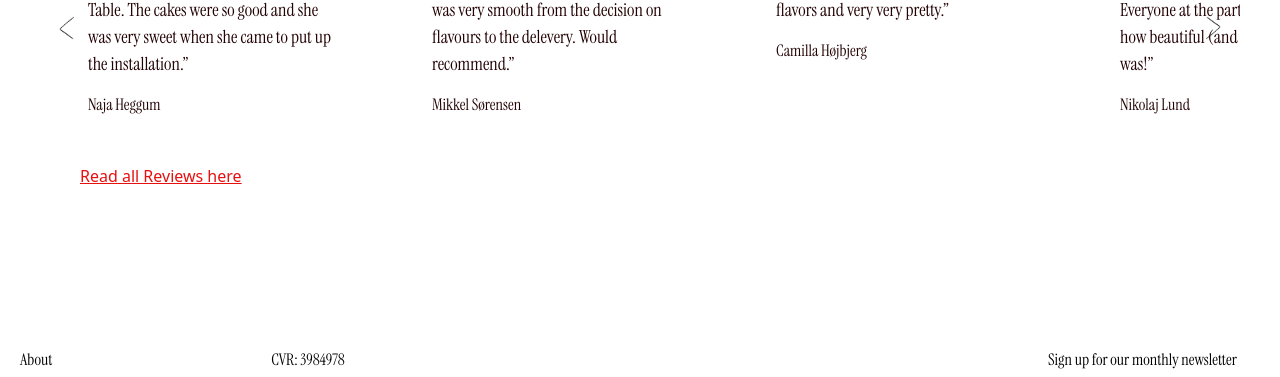
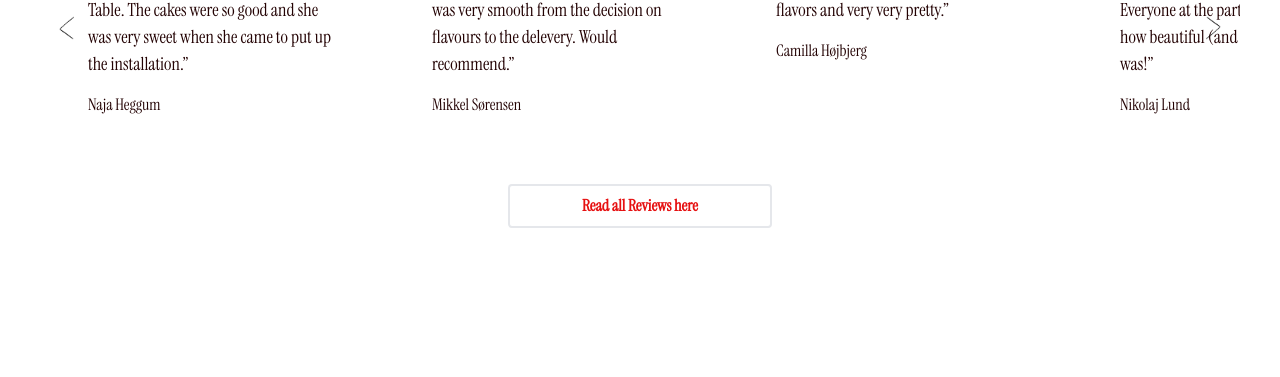
Before and after one commit to annikenB/Klarastablee, an Astro site: page / in a window 1280 px wide. Shown: the part 2290-2667 px from the top of the page. Built offline with nearby package versions, Linux system fonts and the light colour scheme; Astro itself is replaced by a stand-in of ours; a web font is replaced by a local one.

Commit message:
knap index

```diff
--- a/src/pages/index.astro
+++ b/src/pages/index.astro
@@ -106,10 +106,15 @@ import miniCake from "../assets/images/miniCake.webp";
       <h2 class="text-center pt-lg">Trustpilot</h2>
       <div class="mx-md">
         <Review />
-        <div class="mx-md">
-          <Link href="https://dk.trustpilot.com" target="_blank">
-            Read all Reviews here
-          </Link>
+        <div class="">
+          <div class="py-sm text-center">
+            <Linkbutton
+              href="https://dk.trustpilot.com"
+              target="_blank"
+              label="Read all Reviews here"
+              variant="primary"
+            />
+          </div>
         </div>
       </div>
     </section>
```
